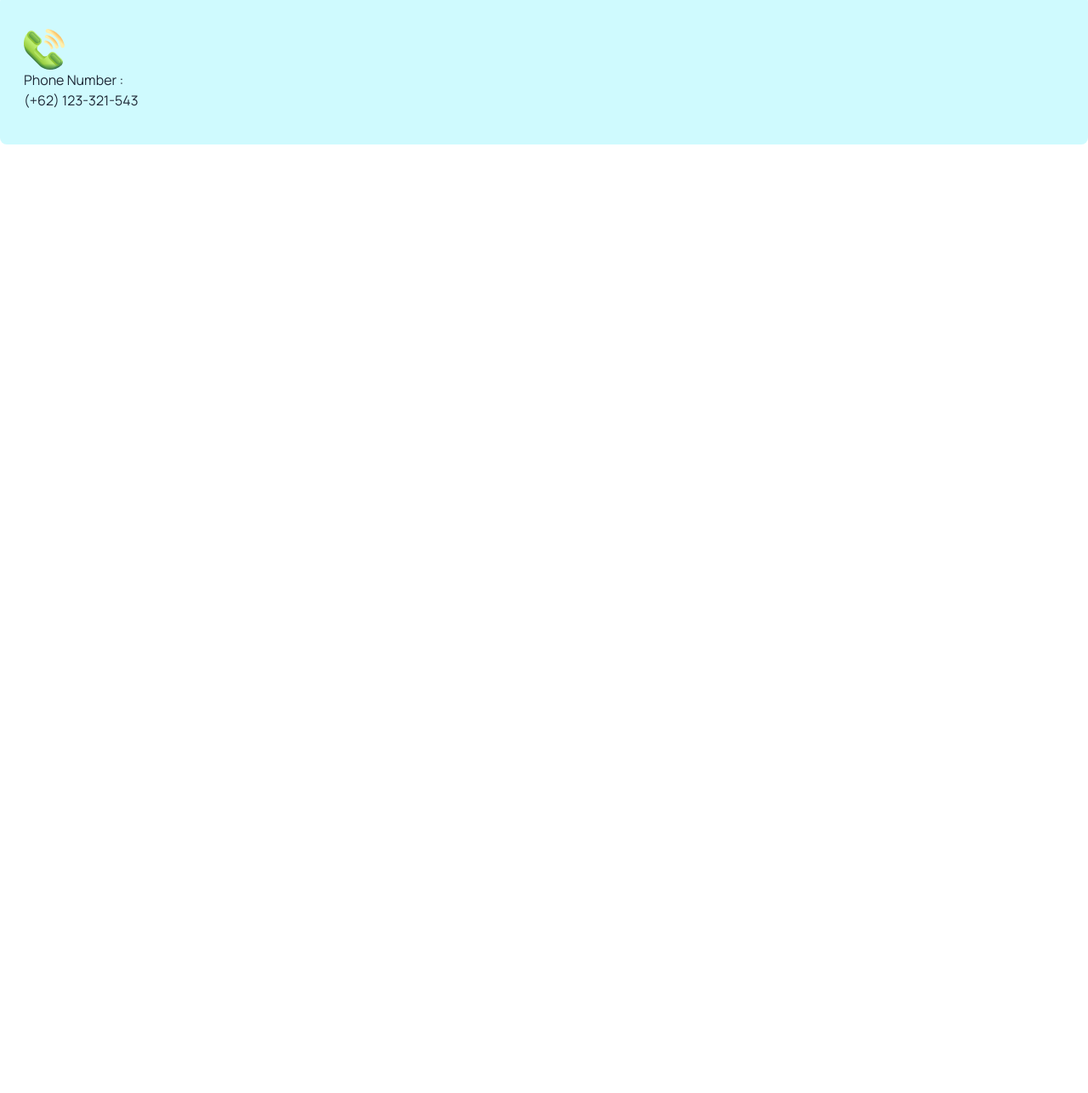
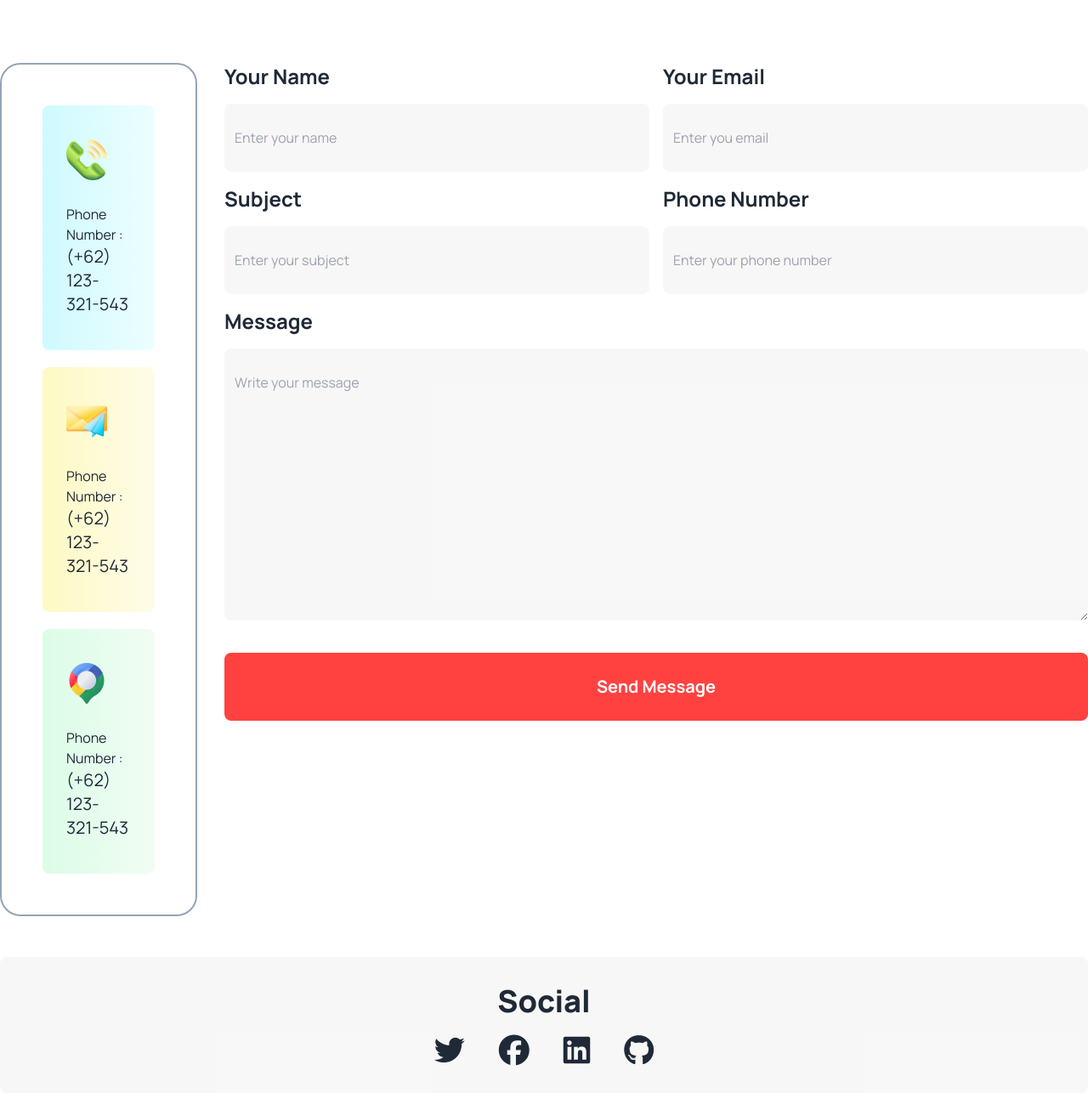
Before and after one commit to mahadi-wd/A3-Hockeys, a plain HTML site: page Images/index.html in a window 1280 px wide. Shown: the part 4882-6168 px from the top of the page at 85% size. Before the commit the page ends 5052 px from the top, so only its background shows below. Drawn offline with nearby package versions, Linux system fonts and the light colour scheme.

Commit message:
added get in touch section with responsive

```diff
--- a/Images/index.html
+++ b/Images/index.html
@@ -37,18 +37,18 @@
         background: #ff4240;
       }
     </style>
+           <script>
+            tailwind.config = {
+              theme: {
+                extend: {
+                  colors: {
+                    clifford: '#da373d',
+                  }
+                }
+              }
+            }
+          </script>
 
-    <script>
-      tailwind.config = {
-        theme: {
-          extend: {
-            colors: {
-              clifford: "#da373d",
-            },
-          },
-        },
-      };
-    </script>
   </head>
 
   <body class="font-manrope">
@@ -791,6 +791,8 @@
         </div>
       </section>
 
+      <!-- get in touch section  -->
+
       <section class="container mx-auto mt-24 ">
         <div class="px-4">
             <h1 class="text-4xl font-extrabold text-center">Get In Touch</h1>
@@ -804,23 +806,94 @@
 
           <!-- the path of contact  -->
 
-          <div>
+          <div class="flex justify-center gap-8 flex-col lg:flex-row mt-20">
 
             <!-- our numebr and email -->
-            <div>
-                <div class="bg-gradient-to-r from-cyan-100 to-cyan-100 px-7 py-10 rounded-lg">
+            <div class="space-y-5  mx-2 lg:mx-0 lg:w-3/6 border-2 border-slate-400 lg:p-12 p-4 rounded-3xl">
+                <div class="bg-gradient-to-r from-cyan-100 to-cyan-50 px-7 py-10 rounded-lg">
                     <img src="./Group 1171275317.png" alt="">
-                    <p>Phone Number : </p>
-                    <h1> (+62) 123-321-543</h1>
+                    <p class="mt-7">Phone Number : </p>
+                    <h1 class="text-bold text-xl"> (+62) 123-321-543</h1>
                 </div>
-                <div></div>
-                <div></div>
+                <div class="bg-gradient-to-r from-yellow-100 to-yellow-50 px-7 py-10 rounded-lg">
+                    <img src="./Group 1171275318.png" alt="">
+                    <p class="mt-7">Phone Number : </p>
+                    <h1 class="text-bold text-xl"> (+62) 123-321-543</h1>
+                </div>
+                <div class="bg-gradient-to-r from-green-100 to-green-50 px-7 py-10 rounded-lg">
+                    <img src="./Group 1171275321.png" alt="">
+                    <p class="mt-7">Phone Number : </p>
+                    <h1 class="text-bold text-xl"> (+62) 123-321-543</h1>
+                </div>
+
             </div>
 
             <!--user form item column  -->
-            <div></div>
+            <div class=" lg:mx-0 mx-2 ">
+               <form class="" action="">
+               <div class="flex gap-4 lg:flex-row flex-col">
+                <!-- name -->
+                <div class="flex-1 lg:mx-0 mx-auto w-full">
+                    <h1 class="text-2xl font-bold ">Your Name</h1>
+                    <input class="py-7 px-3 bg-[#13131808] w-full lg:w-[500px] mt-4 lg:mx-0 rounded-lg" type="text" placeholder="Enter your name">
+                </div>
+
+                <!-- email -->
+                <div class="flex-1 lg:mx-0 mx-auto w-full">
+                    <h1 class="text-2xl font-bold   ">Your Email</h1>
+                    <input class="py-7 px-3 bg-[#13131808] w-full lg:w-[500px] mt-4 lg:mx-0 rounded-lg" type="email" placeholder="Enter you email">
+                </div>
+              </div>
+
+              <!-- subject -->
+              <div class="flex gap-4 lg:flex-row flex-col mt-4">
+                <div class="flex-1 lg:mx-0 mx-auto w-full">
+                    <h1 class="text-2xl font-bold ">Subject</h1>
+                    <input class="py-7 px-3 bg-[#13131808] w-full lg:w-[500px] mt-4 lg:mx-0 rounded-lg" type="text" placeholder="Enter your subject">
+                </div>
+
+                  <!-- number -->
+                <div class="flex-1 lg:mx-0 mx-auto w-full ">
+                    <h1 class="text-2xl font-bold   ">Phone Number</h1>
+                    <input class="py-7 px-3 bg-[#13131808] w-full lg:w-[500px] mt-4 lg:mx-0 rounded-lg" type="tel" placeholder="Enter your phone number">
+                </div>
+              </div>
+
+              <!-- massage  -->
+              <div class="mt-4">
+                <h1 class="text-2xl font-bold">Message</h1>
+                <textarea class="py-7 px-3 bg-[#13131808] w-full  mt-4 lg:mx-0 rounded-lg"  name="" id="" cols="30" rows="11" placeholder="Write your message"></textarea>
+              </div>
+
+              <!-- submit  -->
+
+              <div class="mt-4 ">
+
+                <button class=" btn-bg text-white h-20 text-xl  font-bold  mt-4  w-full rounded-lg">Send Message</button>
+
+            </div>
+
+            </div>
+
+
+               </form>
+            </div>
+          </div>
+
+          <!-- social section  -->
+
+          <div class=" mt-12 py-8 bg-[#13131808] rounded-lg">
+            <h1 class="text-4xl font-extrabold text-center">Social</h1>
+            <div class="flex justify-center gap-10 mt-5 text-4xl">
+                <i class="fa-brands fa-twitter"></i>
+                <i class="fa-brands fa-facebook"></i>
+                <i class="fa-brands fa-linkedin"></i>
+                <i class="fa-brands fa-github"></i>
+            </div>
           </div>
       </section>
     </main>
+
+
   </body>
 </html>
```
